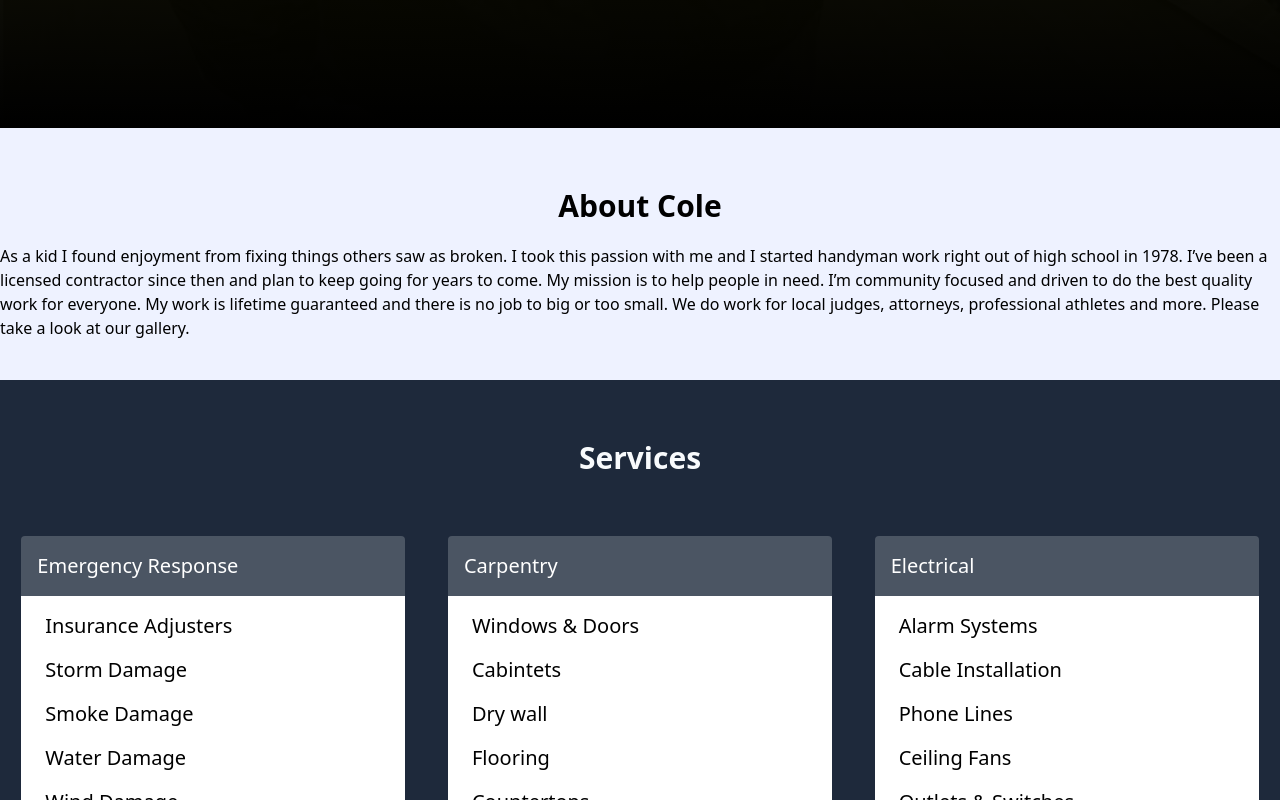
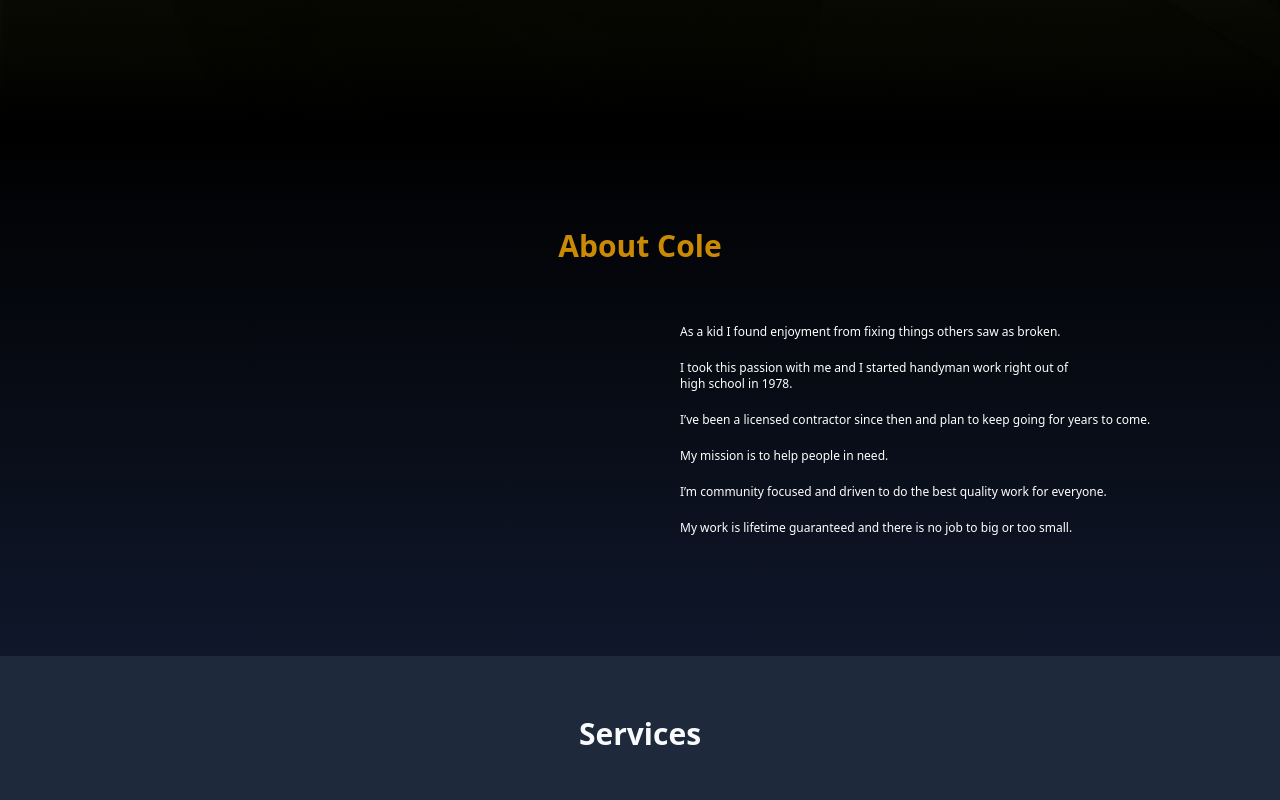
Before and after one commit to jelizarovas/coleshandyman.com, a React (Create React App) app: page / in a window 1280 px wide. Shown: the part 720-1520 px from the top of the page. Built offline with nearby package versions, Linux system fonts and the light colour scheme.

Commit message:
about tab updated

```diff
--- a/src/About.jsx
+++ b/src/About.jsx
@@ -2,14 +2,40 @@ import React from "react";
 
 export const About = () => {
   return (
-    <section id="about" className=" py-10 bg-indigo-50">
-      <h2 className="text-3xl text-center py-5 font-bold">About Cole</h2>
-      <div className="flex flex-wrap justify-around container mx-auto">
-        As a kid I found enjoyment from fixing things others saw as broken. I took this passion with me and I started
-        handyman work right out of high school in 1978. I’ve been a licensed contractor since then and plan to keep
-        going for years to come. My mission is to help people in need. I’m community focused and driven to do the best
-        quality work for everyone. My work is lifetime guaranteed and there is no job to big or too small. We do work
-        for local judges, attorneys, professional athletes and more. Please take a look at our gallery.
+    <section
+      id="about"
+      className=" py-20 bg-indigo-50 bg-gradient-to-b from-black to-slate-900 text-white"
+    >
+      <h2 className="text-3xl text-center py-5 font-bold text-yellow-600">
+        About Cole
+      </h2>
+      <div className="flex justify-end">
+        <div className="flex flex-col justify-around container w-1/2  text-xs space-y-5 px-10 py-10">
+          <p>
+            As a kid I found enjoyment from fixing things others saw as broken.
+          </p>
+          <p>
+            I took this passion with me and I started handyman work right out of
+          </p>
+          high school in 1978.
+          <p>
+            I’ve been a licensed contractor since then and plan to keep going
+            for years to come.
+          </p>
+          <p>My mission is to help people in need.</p>
+          <p>
+            I’m community focused and driven to do the best quality work for
+            everyone.
+          </p>
+          <p>
+            My work is lifetime guaranteed and there is no job to big or too
+            small.
+          </p>
+          {/* <p>
+            We do work for local judges, attorneys, professional athletes and
+            more.
+          </p> */}
+        </div>
       </div>
     </section>
   );
--- a/src/Navbar.jsx
+++ b/src/Navbar.jsx
@@ -15,7 +15,7 @@ const NavLink = ({ yOffset = 0, ...props }) => {
     <li>
       <button
         type="button"
-        className="block px-2 cursor-pointer  py-2 pr-4 pl-3 select-none  rounded md:bg-transparent hover:text-yellow-700 md:p-0 "
+        className="block text-xs px-2 cursor-pointer  py-2 pr-4 pl-3 select-none h-full  rounded md:bg-transparent hover:text-yellow-700  md:p-0 "
         aria-current="page"
         onClick={() => {
           const anchor = document.querySelector(`#${props.href}`);
@@ -26,7 +26,7 @@ const NavLink = ({ yOffset = 0, ...props }) => {
           if (props.toggleOpen) props.toggleOpen();
         }}
       >
-        {props.label}{" "}
+        {props.label}
       </button>
     </li>
   );
```
